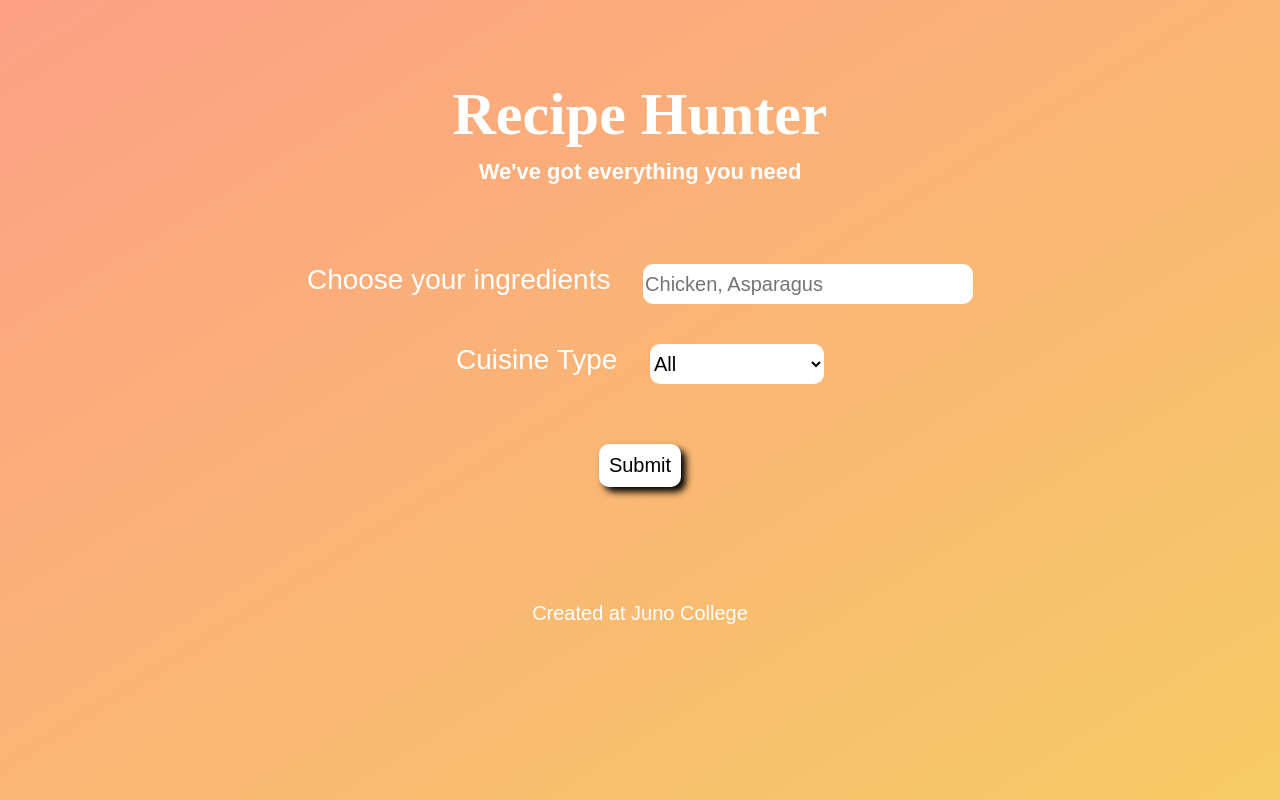
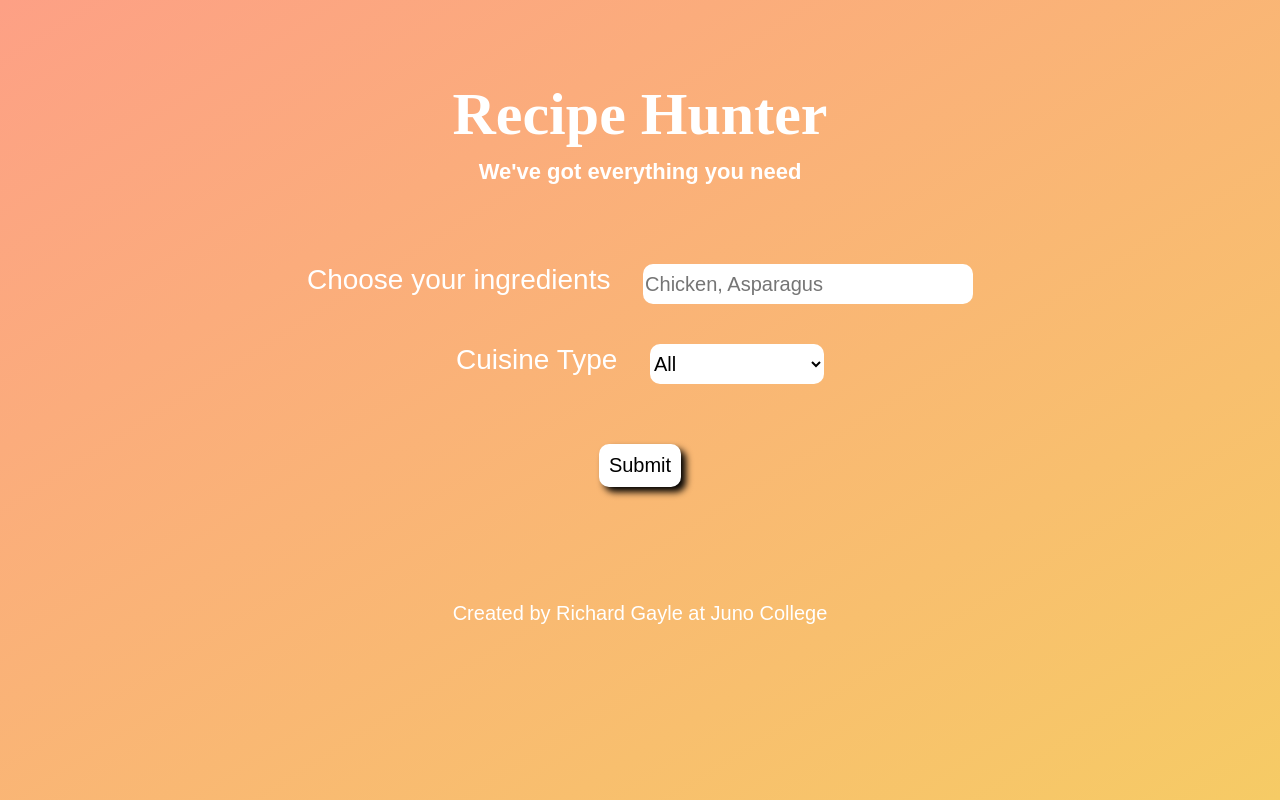
Before and after one commit to r2gayle/project-3, a React (Create React App) app: page / in a window 1280 px wide. Built offline with nearby package versions, Linux system fonts and the light colour scheme.

Commit message:
small fixes

```diff
--- a/src/App.css
+++ b/src/App.css
@@ -77,6 +77,8 @@ img {
   margin: 0 auto;
 }
 
+/* General section */
+
 header {
   padding: 80px 0px;
 }
@@ -90,7 +92,6 @@ header {
 .drop-down-cuisine {
   margin-top: 40px;
 }
-
 
 .label-search-container label, .drop-down-cuisine label {
   margin-right: 3%;
@@ -257,7 +258,7 @@ footer p {
 }
 
 
-
+/* media */
 
 @media (max-width: 775px) {
   .label-search-container, .drop-down-cuisine {
--- a/src/Footer.js
+++ b/src/Footer.js
@@ -3,7 +3,7 @@ function Footer() {
 
     return(
         <footer>
-            <p>Created at Juno College</p>
+            <p>Created by Richard Gayle at Juno College</p>
         </footer>
     )
 }
--- a/src/Modal.js
+++ b/src/Modal.js
@@ -1,20 +1,20 @@
 import React from "react";
 
 function Modal(props) {
-    console.log(props);
     const { closeModal } = props
     const ingredientsList = props.recipeObj
-    console.log(props);
   return (
     <div className="modal-background">
         <div className="modal-container">
             <div className="close-button">
+                {/* Function to close modal */}
                 <button onClick={ () => closeModal(false)}> X </button>
             </div>
             <div className="heading">
                 <h3>Ingredients</h3>
             </div>
             <div className="ingredients">
+                {/* Iterate through all the ingredients for the recipe and display in a p tag */}
                 {
                     ingredientsList.map( (ingredient, index) => {
                         return (
@@ -27,6 +27,7 @@ function Modal(props) {
 
             </div>
             <div className="footer">
+                {/* Function to close modal */}
                 <button onClick={ () => closeModal(false)}>Go Back</button>
             </div>
         </div>
```
Also changed, not shown: src/App.js (+1 -42 lines), src/RecipeCard.js (+1 -15 lines).
